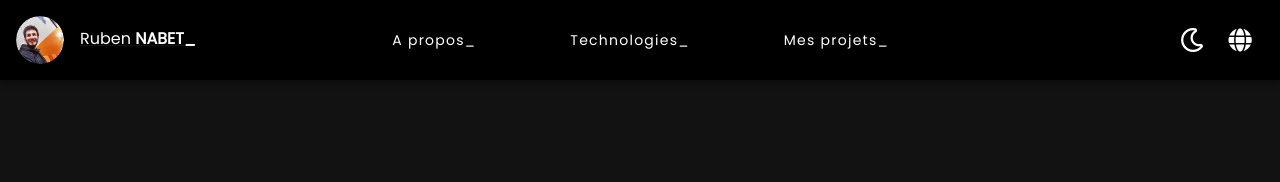
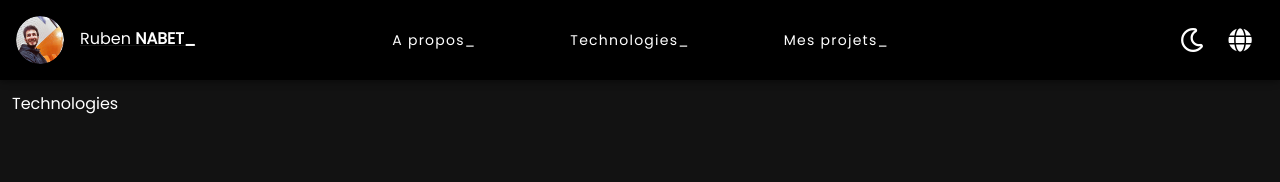
Before and after one commit to cvbenur/ruben-nabet-fr, a Nuxt app: page /technologies in a window 1280 px wide. Shown: the top 182 px of the page. Built offline with nearby package versions, Linux system fonts and the light colour scheme.

Commit message:
Start work on technologies view

```diff
--- /dev/null
+++ b/pages/technologies.vue
@@ -0,0 +1,12 @@
+<template>
+  <div>Technologies</div>
+</template>
+
+<script lang="ts">
+import { Vue, Component } from 'vue-property-decorator'
+
+@Component({})
+export default class Technologies extends Vue {
+
+}
+</script>
```
